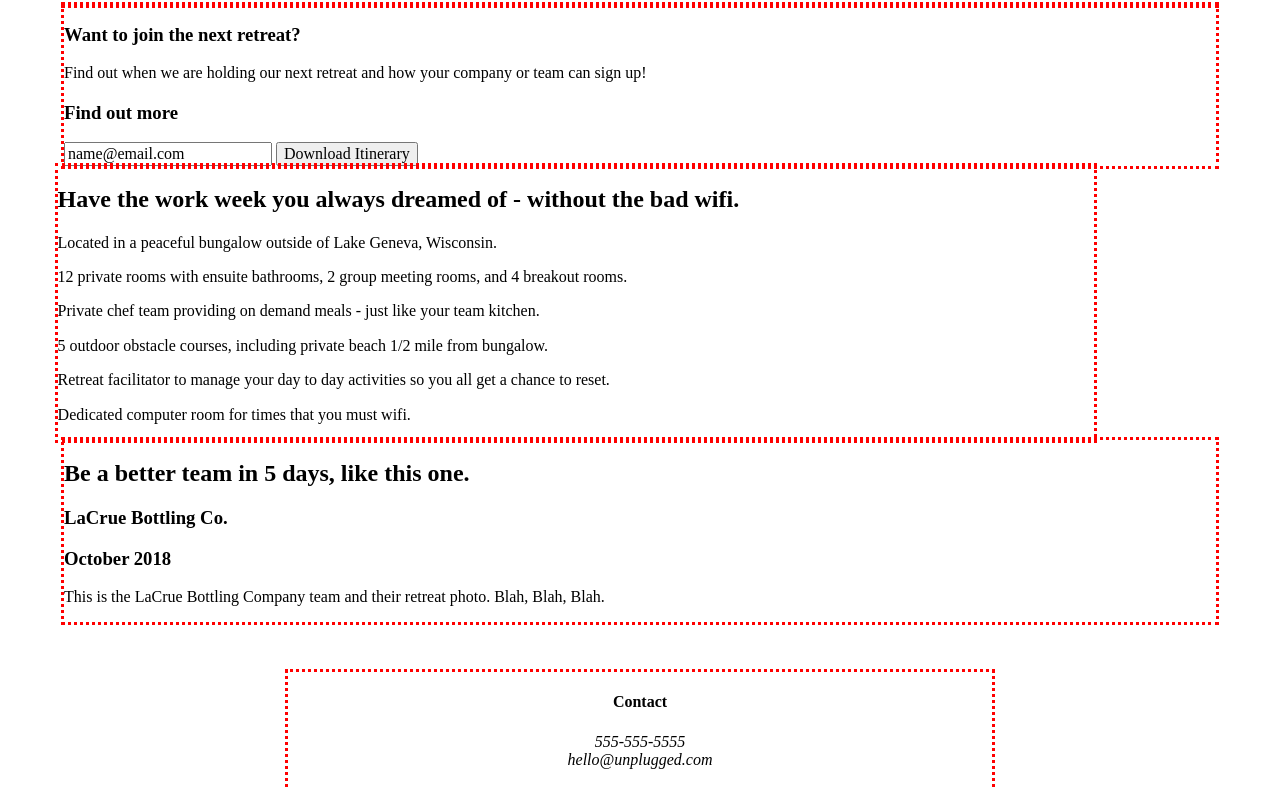
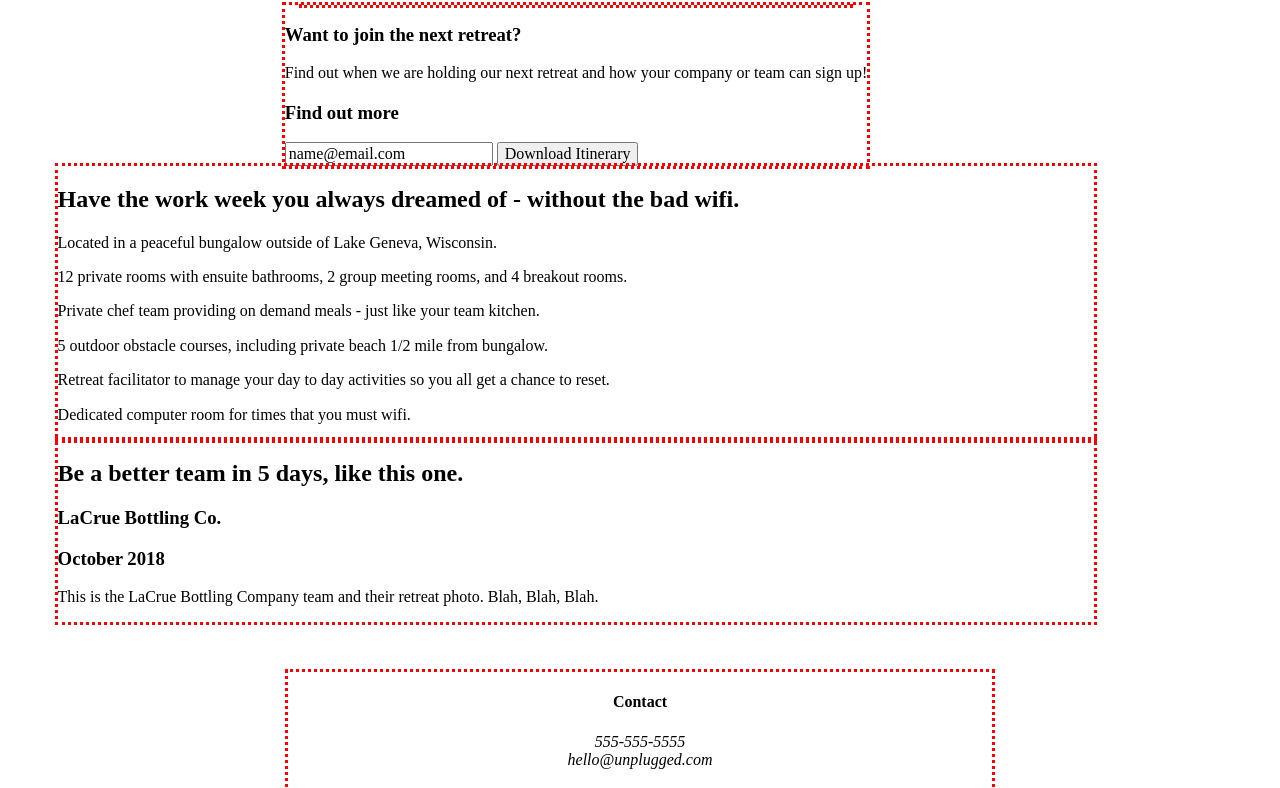
Before and after one commit to M-Ferry/unplugged-retreat, a website built with Parcel: page index.html in a window 1280 px wide. Shown: the part 240-1028 px from the top of the page. Built offline with nearby package versions, Linux system fonts and the light colour scheme; files whose address does not match are found by name.

Commit message:
changes to width content-wrapper

```diff
--- a/css/main.css
+++ b/css/main.css
@@ -4,7 +4,7 @@
    ========================================================================== */
 .content-wrapper {
   outline: 3px dotted red;
-  width: 90%;
+
 
 }
 
@@ -66,7 +66,7 @@ footer .content-wrapper {
   margin: 50px 0;
 
 }
-/*----check on .contact-content can't find in HTML----*/
+
 footer .contact-content p {
   margin: 0;
 }
@@ -93,6 +93,7 @@ footer .social-icons p {
 .hero-area {
   display: flex;
   justify-content: center;
+  width: 90%;
 }
 
 /* ASIDE */
@@ -100,6 +101,8 @@ footer .social-icons p {
 aside {
   display: flex;
   justify-content: center;
+  width: 90%;
+
 }
 
 /* features */
@@ -130,7 +133,11 @@ aside {
 .reviews {
   display: flex;
   justify-content: center;
+  width: 90%;
+}
 
+.reviews .content-wrapper {
+  width: 90%;
 }
 
 .reviews h3 {
--- a/index.html
+++ b/index.html
@@ -159,7 +159,7 @@
 
     <div class="footer-contact">  <!---begin footer contact div-->
 
-        <div class="contact">
+        <div class="contact-content">
           <h4>Contact</h4>
           <address>
               <p>555-555-5555<br>
```
